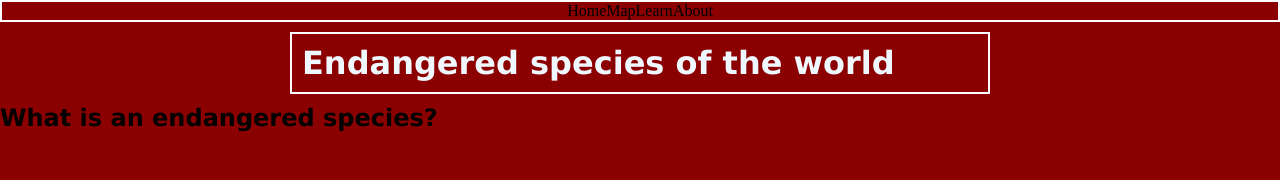
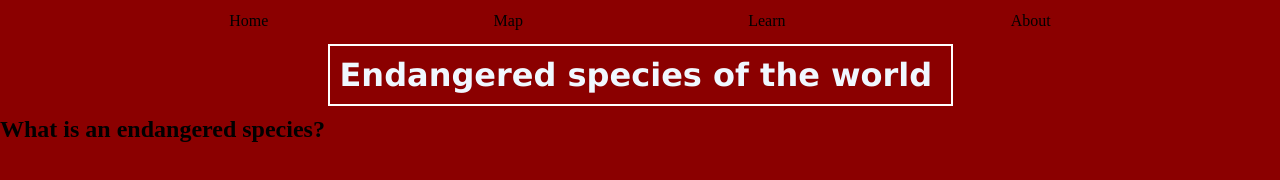
Before and after one commit to prthivy/t2, a plain HTML site: page index.html in a window 1280 px wide. Drawn offline with Linux system fonts and the light colour scheme.

Commit message:
add basic nav and style it

```diff
--- a/index.html
+++ b/index.html
@@ -7,11 +7,11 @@
     <title>Endangered Species</title>
 </head>
 <body>
-    <nav class="homenav">
-        <li>Home</li>
-        <li>Map</li>
-        <li>Learn</li>
-        <li>About</li>
+    <nav class="mainnav">
+        <nav class="nav-1">Home</nav>
+        <nav class="nav-2">Map</nav>
+        <nav class="nav-3">Learn</nav>
+        <nav class="nav-4">About</nav>
     </nav>
     <div class="head1container">
         <h1>Endangered species of the world</h1>
--- a/style.css
+++ b/style.css
@@ -10,28 +10,34 @@
     background-color: #8B0000;
 }
 
-h1, h2 {
+.head1container {
     font-family: Verdana, Tahoma, "Trebuchet MS", sans-serif;
+    display: flex;
+    flex: 1 auto;
+
+
 
 }
 
+
+
 /*add a nav button here*/
 
-nav {
+.mainnav {
     list-style: none;
     display: flex;
-    border: 2px solid white;
-    justify-content: center;
+    margin: 8px;
+    justify-content: space-evenly;
 
 }
 
-.homenav {
-    display: flex;
-
+.nav-1, .nav-2, .nav-3, .nav-4 {
+    padding: 4px;
 }
 
+
 div.head1container {
-    width: 700px;
+    width: 625px;
     margin: 10px auto;
     padding: 10px;
     color: aliceblue;
```
